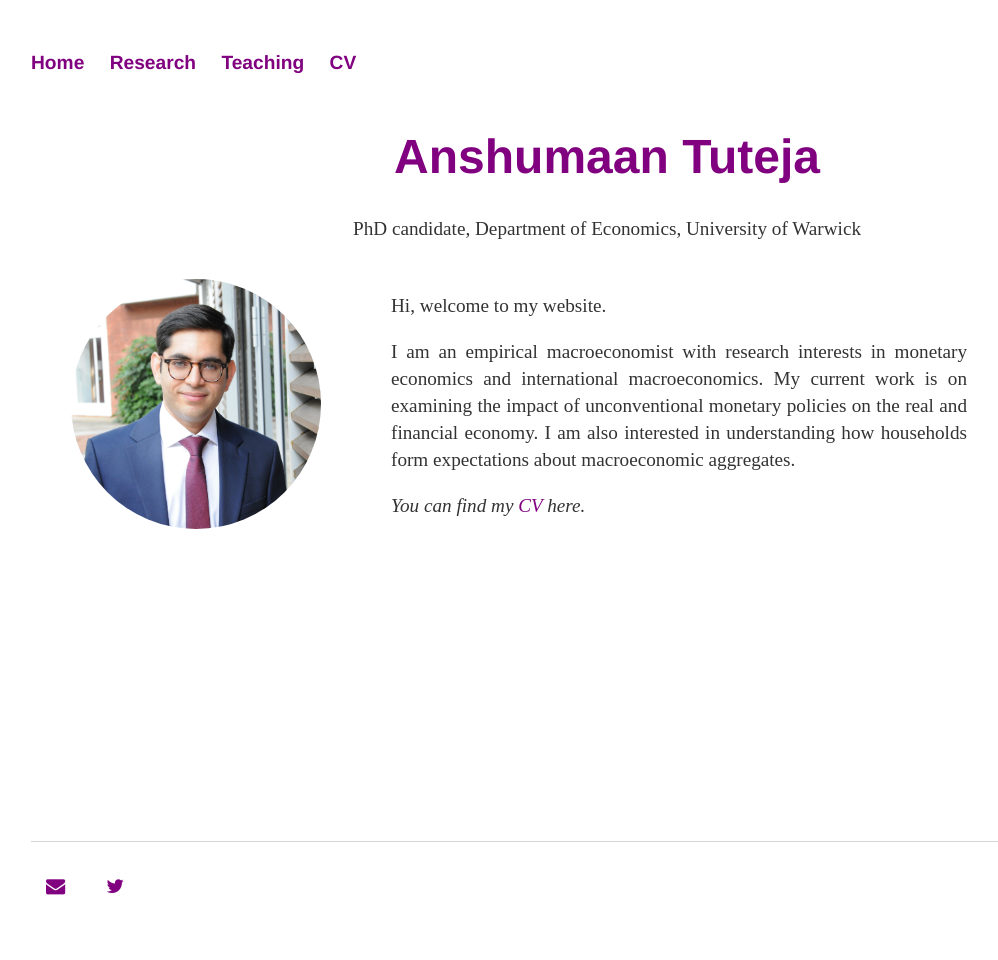
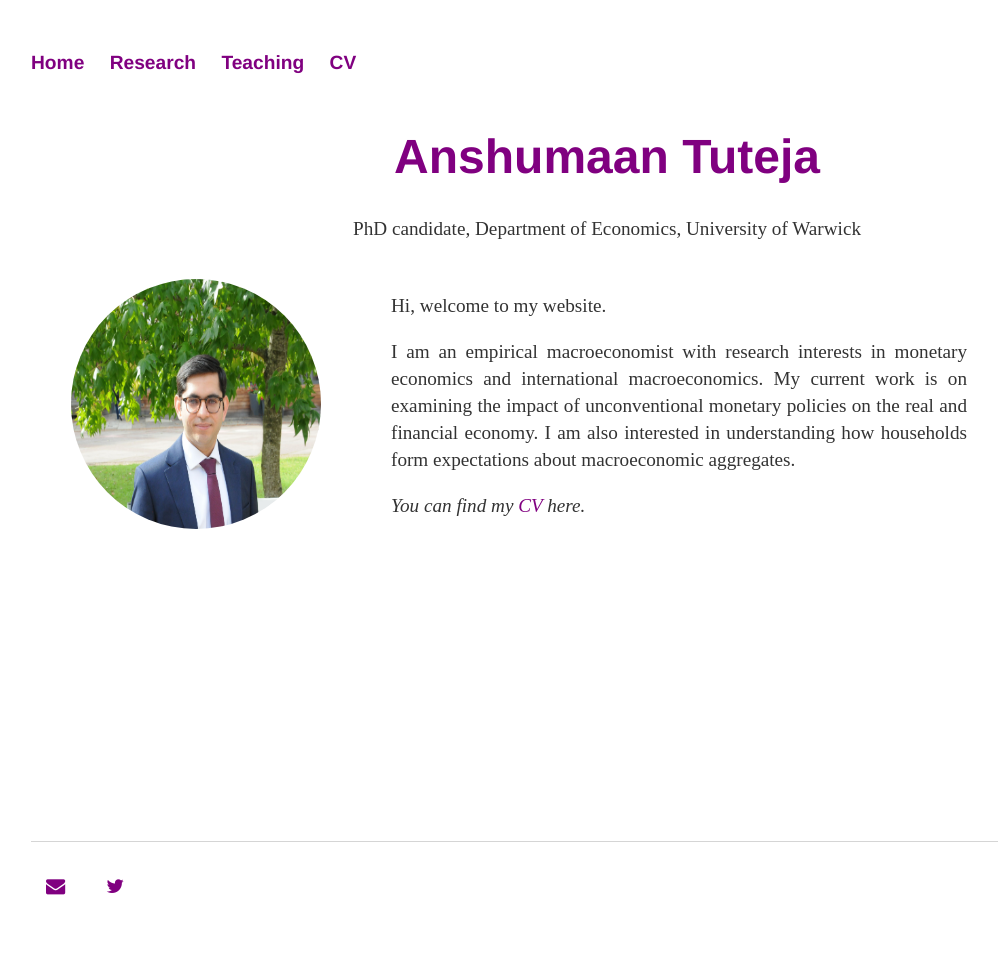
Before and after one commit to anshumaan-tuteja/anshumaan-tuteja.github.io, a Jekyll site: the page built from index.html, in a window 1280 px wide. Shown: the whole page, without its empty margins (33-1031 px from the left). Built offline with Jekyll 4.4.1, drawn with Linux system fonts in a browser that asks for light colours.

Commit message:
Changing photo

```diff
--- a/index.html
+++ b/index.html
@@ -6,7 +6,7 @@
 		<div class="homepageContent">
 
 			<figure>
-				<img src="assets/img/DSC_1088 v2.JPG" alt="AT" />
+				<img src="assets/img/profile.JPG" alt="AT" />
 			</figure>
 
 		    		<div class="blurb">
```
